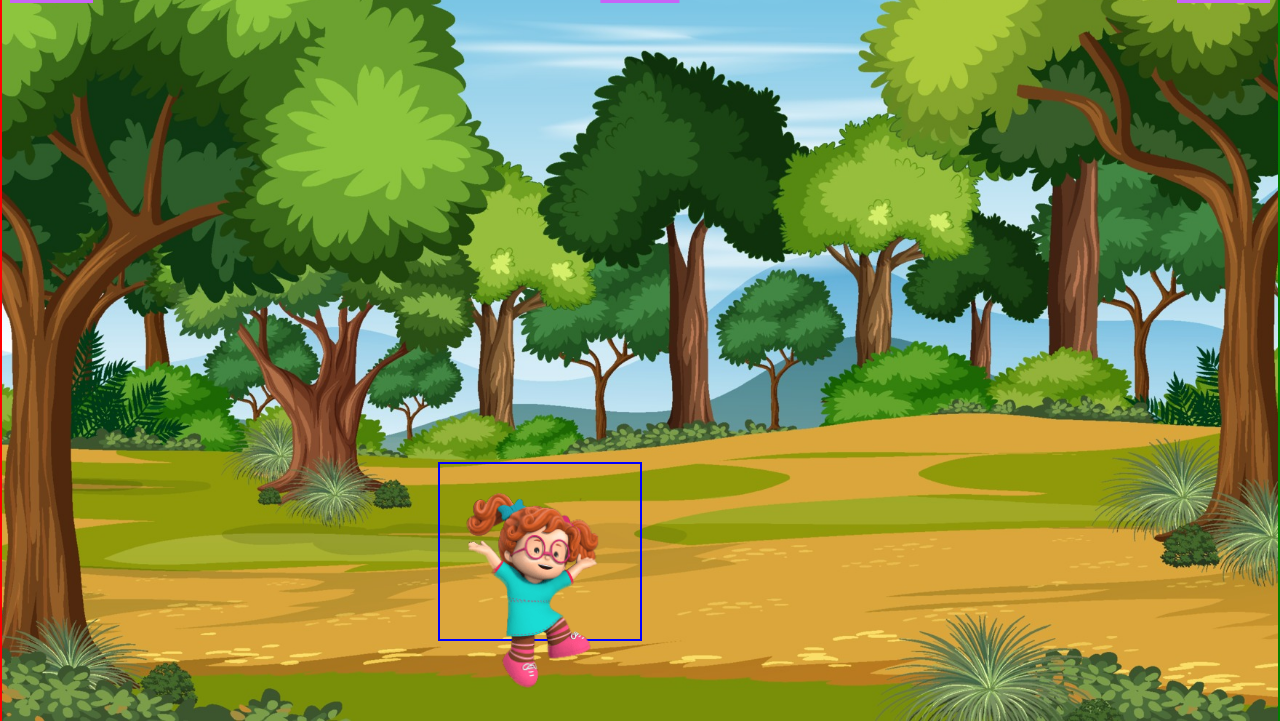
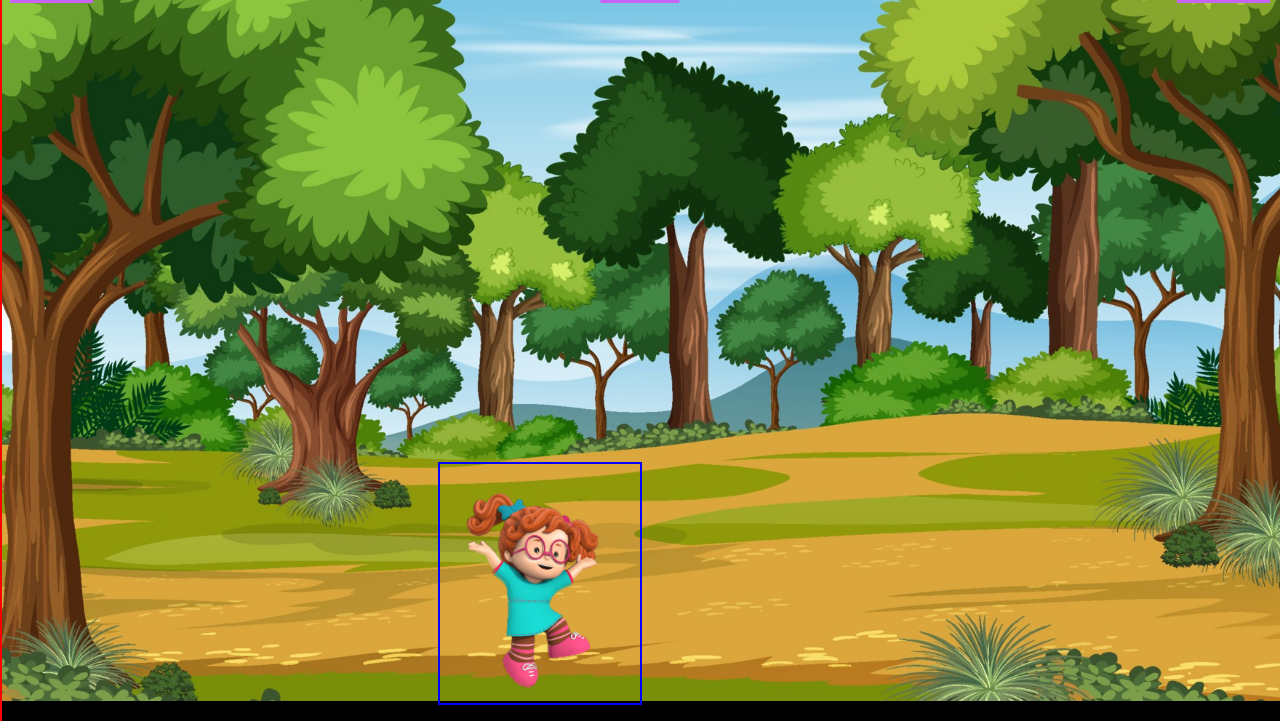
Before and after one commit to Pierre-gruenais/GameGirl, a website: page src/index.html in a window 1280 px wide. Shown: the part 79-800 px from the top of the page. Drawn offline with Linux system fonts and the light colour scheme.

Commit message:
suppression des moves haut et bas ajout de fallingobject wip

```diff
--- a/src/JS/game.js
+++ b/src/JS/game.js
@@ -1,11 +1,13 @@
 document.addEventListener("DOMContentLoaded", () => {
   const character = document.getElementById("character");
-  const gameArea = document.getElementById("game-area");
+  //const gameArea = document.getElementById("game-area");
   const gameCanvas = document.getElementById("game-canvas");
+  const bottomLimit = document.getElementById("bottom-limit");
   const stepSize = 30; // Taille de l'étape de déplacement en pixels
 
   // Vérifie si les éléments existent
-  if (!character || !gameArea || !gameCanvas) {
+  if (!character || !gameCanvas || !bottomLimit) {
+    // && !gameArea
     console.error("Character, game area, or game canvas element not found");
     return;
   }
@@ -13,18 +15,17 @@ document.addEventListener("DOMContentLoaded", () => {
   // Fonction pour redimensionner le canvas
   function resizeCanvas() {
     if (
-      gameCanvas instanceof HTMLCanvasElement &&
-      gameArea instanceof HTMLElement
+      gameCanvas instanceof HTMLCanvasElement // && gameArea instanceof HTMLElement
     ) {
-      gameCanvas.width = gameArea.clientWidth;
-      gameCanvas.height = gameArea.clientHeight;
+      gameCanvas.width = window.innerWidth; //gameArea.clientWidth;
+      gameCanvas.height = window.innerHeight; //gameArea.clientHeight;
     }
   }
 
   // Fonction pour initialiser la position du personnage
   function initializeCharacterPosition() {
-    if (character && gameArea) {
-      const gameAreaRect = gameArea.getBoundingClientRect();
+    if (character && gameCanvas /* && gameArea */) {
+      const gameAreaRect = gameCanvas.getBoundingClientRect(); //gameArea.getBoundingClientRect();
       const characterRect = character.getBoundingClientRect();
 
       // Positionne le personnage au bas de la zone de jeu, centré horizontalement
@@ -39,13 +40,16 @@ document.addEventListener("DOMContentLoaded", () => {
 
   // Fonction pour déplacer le personnage
   function moveCharacter(direction) {
-    if (character && gameArea) {
+    if (character && gameCanvas /* && gameArea */) {
       // Récupère la position actuelle du personnage
       let left = parseInt(window.getComputedStyle(character).left, 10);
-      let top = parseInt(window.getComputedStyle(character).top, 10);
+      ///let top = parseInt(window.getComputedStyle(character).top, 10);
 
       const characterRect = character.getBoundingClientRect();
-      const gameAreaRect = gameArea.getBoundingClientRect();
+      const gameAreaRect = gameCanvas.getBoundingClientRect(); //gameArea.getBoundingClientRect();
+      const bottomLimitRect = bottomLimit
+        ? bottomLimit.getBoundingClientRect()
+        : { top: gameCanvas.getBoundingClientRect().bottom };
 
       if (direction === "left" && characterRect.left > gameAreaRect.left) {
         // Déplace le personnage à gauche
@@ -59,19 +63,19 @@ document.addEventListener("DOMContentLoaded", () => {
           left + stepSize,
           gameAreaRect.width - characterRect.width
         )}px`;
-      } else if (direction === "up" && characterRect.top > gameAreaRect.top) {
+      } /*else if (direction === "up" && characterRect.top > gameAreaRect.top) {
         // Déplace le personnage vers le haut
         character.style.top = `${Math.max(top - stepSize, 0)}px`;
-      } else if (
+      } // Déplace le personnage vers le bas, mais limite sa descente
+      else if (
         direction === "down" &&
-        characterRect.bottom < gameAreaRect.bottom
+        characterRect.bottom < bottomLimitRect.top
       ) {
-        // Déplace le personnage vers le bas
         character.style.top = `${Math.min(
           top + stepSize,
-          gameAreaRect.height - characterRect.height
+          bottomLimitRect.top - characterRect.height
         )}px`;
-      }
+      }*/
     }
   }
 
--- a/src/css/styles.css
+++ b/src/css/styles.css
@@ -22,7 +22,7 @@ body {
   left: 0;
   right: 0;
   bottom: 0;
-   background-image: url("/src/assets/images/background 2.jpg");
+  background-image: url("/src/assets/images/background 2.jpg");
   background-size: cover;
   background-position: center;
   background-repeat: no-repeat;
@@ -36,18 +36,28 @@ body {
   max-height: 600px;
   display: flex;
   justify-content: center;
-  align-items: center;*/
- /* background-color: #000;
+  align-items: center;
+  background-color: #000;
   position: relative;
   overflow: hidden;
-/*}*/
+}*/
 
-#game-area {
+/*#game-area {
   position: relative;
+  width: 99vw;
+  height: 99vh;
+  overflow: hidden;
+  border: 2px solid green;  Bordure temporaire pour débogage
+}*/
+#game-canvas {
+  position: absolute;
+  top: 0;
+  left: 0;
   width: 100%;
   height: 100%;
-  overflow: hidden;
-  border: 2px solid green; /* Bordure temporaire pour débogage */
+  z-index: 1;
+  background-color: transparent;
+  border: 2px solid red; /* Bordure temporaire pour débogage */
 }
 
 h1 {
@@ -88,7 +98,7 @@ h1 {
 
 #character {
   position: absolute;
-  bottom: 10%; /* Positionne le personnage à une distance relative du bas */
+  bottom: 2%; /* Positionne le personnage à une distance relative du bas */
   left: 50%;
   transform: translateX(-50%);
   z-index: 2;
@@ -101,15 +111,14 @@ h1 {
   height: auto;
 }
 
-#game-canvas {
+#bottom-limit {
   position: absolute;
-  top: 0;
+  bottom: 0;
   left: 0;
   width: 100%;
-  height: 100%;
-  z-index: 1;
-  background-color: transparent ;
-   border: 2px solid red; /* Bordure temporaire pour débogage */
+  height: 20px; /* Hauteur de la limite invisible */
+  background-color: black; /* Invisible */
+  pointer-events: none; /* Ignore les événements de la souris */
 }
 
 /* Media Queries */
--- a/src/index.html
+++ b/src/index.html
@@ -15,17 +15,19 @@
     <div id="lives">Lifes: <span id="lifes-value">0</span></div>
     <div id="score">Score: <span id="score-value">0</span></div>
     <!--<div id="game-container">-->
-    <div id="game-area">
+    <!--<div id="game-area">-->
+      <canvas id="game-canvas"></canvas>
       <div id="character">
         <img src="assets/images/perso.png" alt="character" id="character-img" />
       </div>
-
+      <div id="bottom-limit"></div> <!-- Limite invisible ajoutée -->
     <!--</div>-->
 
   <!--</div>-->
   </div>
 
-  <canvas id="game-canvas"></canvas>
+
+
     <script src="JS/main.js"></script>
     <script src="JS/game.js"></script>
   </body>
```
